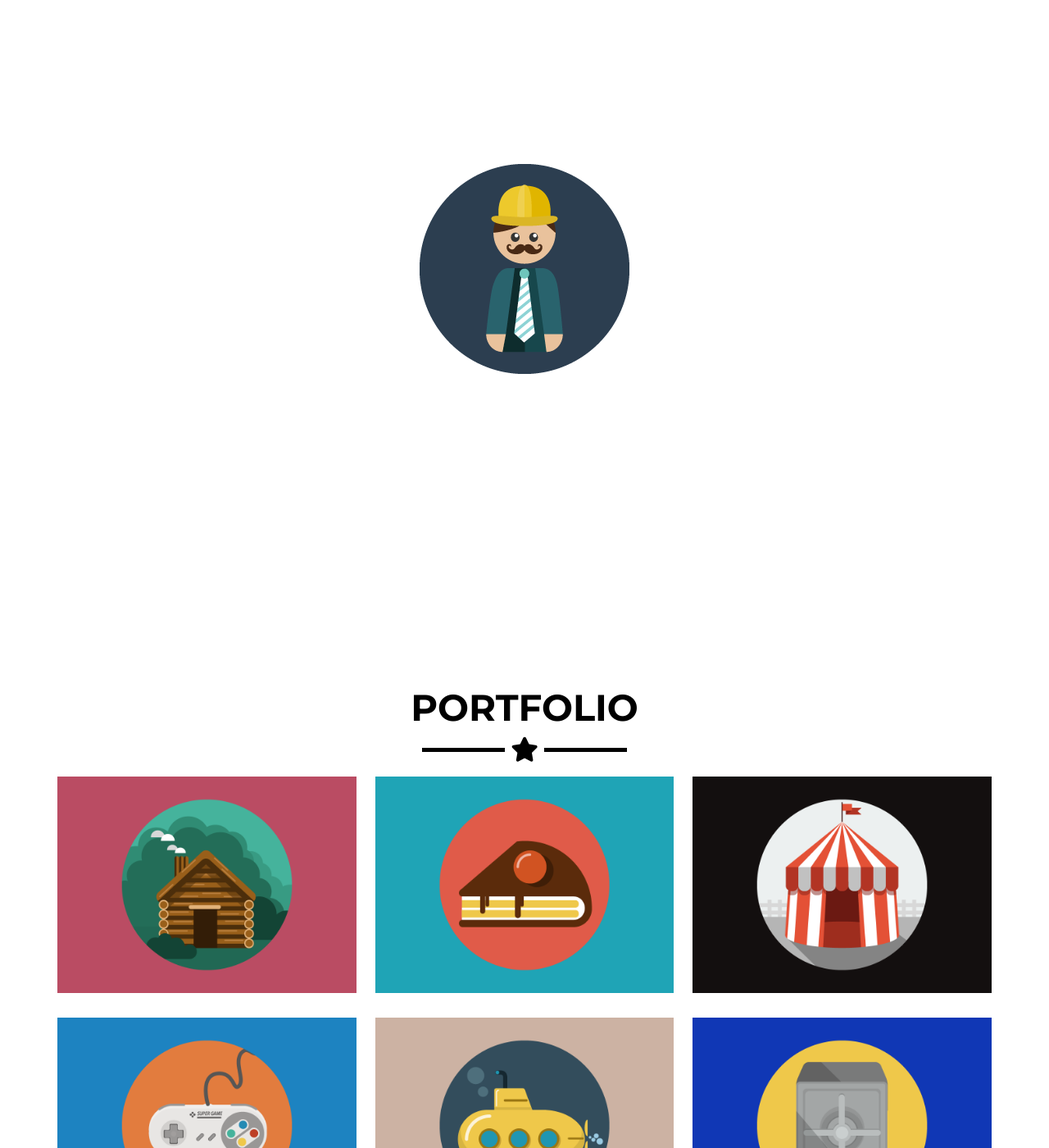
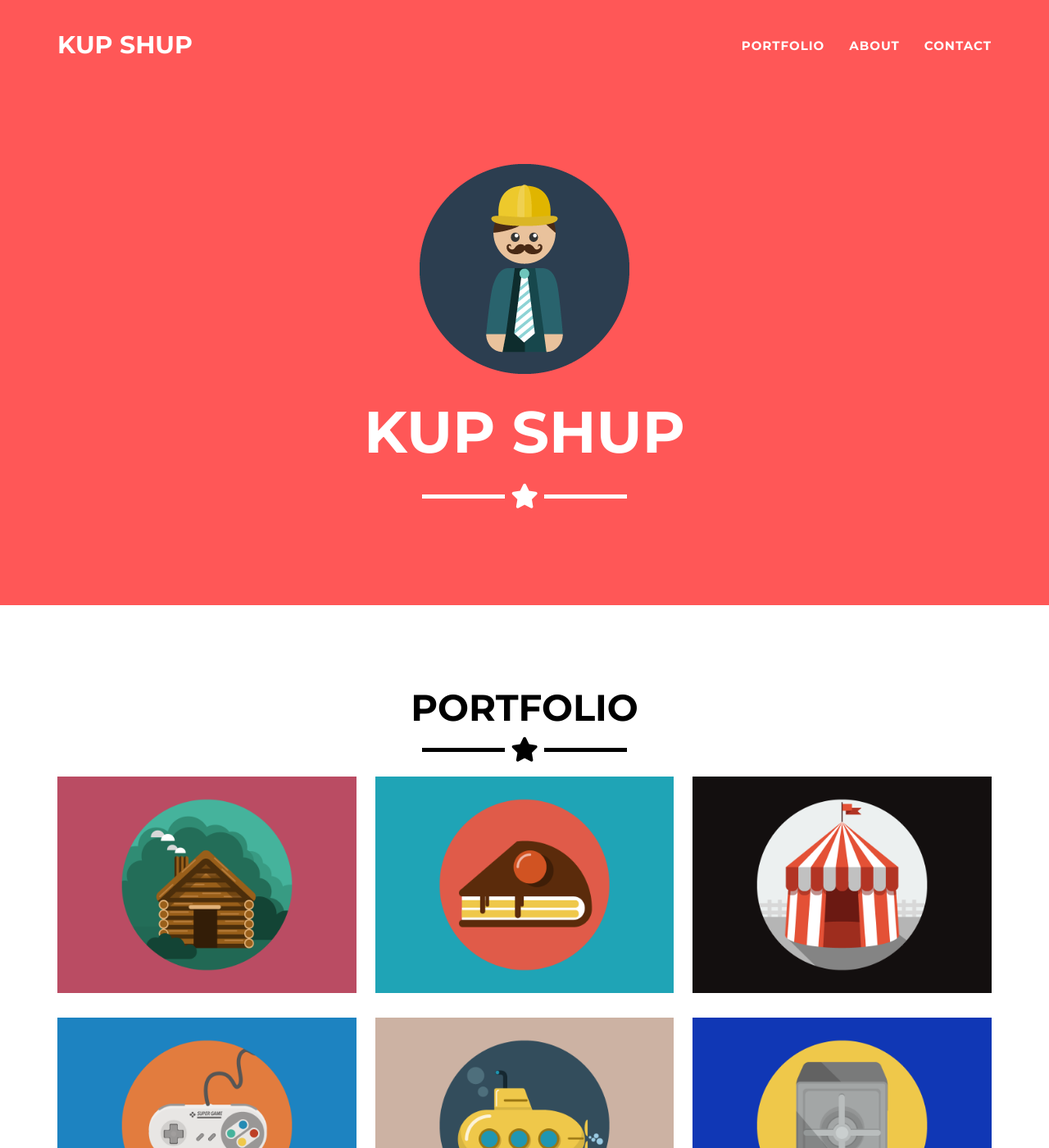
Before and after one commit to Iqbala/KSwebsite, a Jekyll site: the page built from _posts/2014-07-18-project-1.markdown, in a window 1280 px wide and 1400 px high. Shown: the whole window at 82% size. Built offline with Jekyll 4.4.1, drawn with Linux system fonts in a browser that asks for light colours.

Commit message:
Update _config.yml

```diff
--- a/_config.yml
+++ b/_config.yml
@@ -25,7 +25,7 @@ disqus_shortname: myshortname
 
 # Color settings (hex-codes without the leading hash-tag)
 color:
-  primary: #FF5757
+  primary: FF5757
   primary-rgb: "255,221,170" #"128,179,255"
   secondary: FFDDAAA #FD6E8A
   secondary-dark: F72525 #A2122F
```
